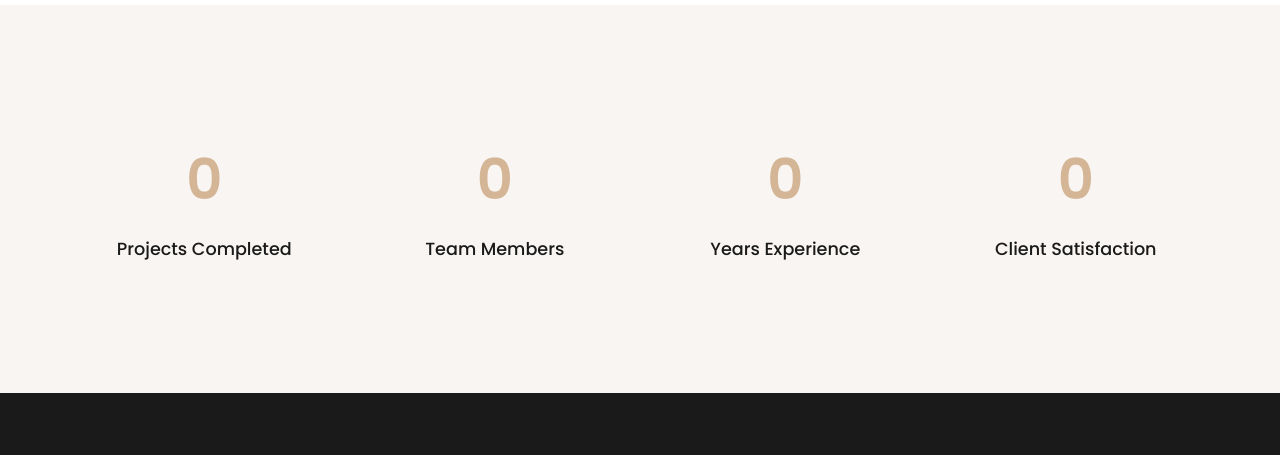
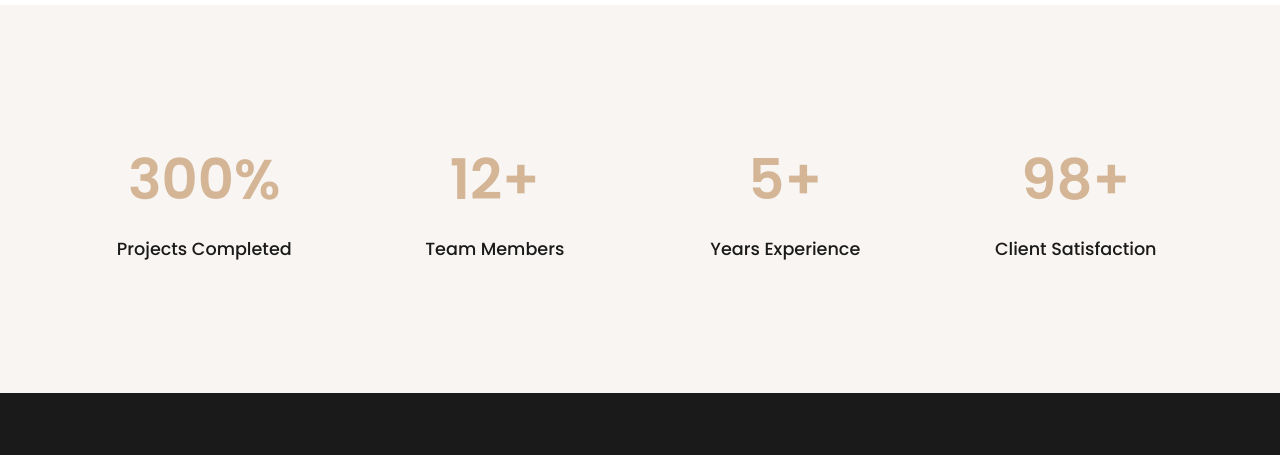
Before and after one commit to le-arch/aesthetiq, a plain HTML site: page about.html in a window 1280 px wide. Shown: the part 2840-3295 px from the top of the page. Drawn offline with nearby package versions, Linux system fonts and the light colour scheme; the site is published under a folder, as on GitHub Pages, so addresses that start at the root find nothing.

Commit message:
Update about.html

```diff
--- a/about.html
+++ b/about.html
@@ -236,7 +236,7 @@
     </footer>
 
     <script src="js/main.js"></script>
-    <script src="/js/about.js"></script>
+    <script src="js/about.js"></script>
     <script src="js/darkmode.js"></script>
     <script src="fontawesome/js/all.min.js"></script>
 </body>
```
